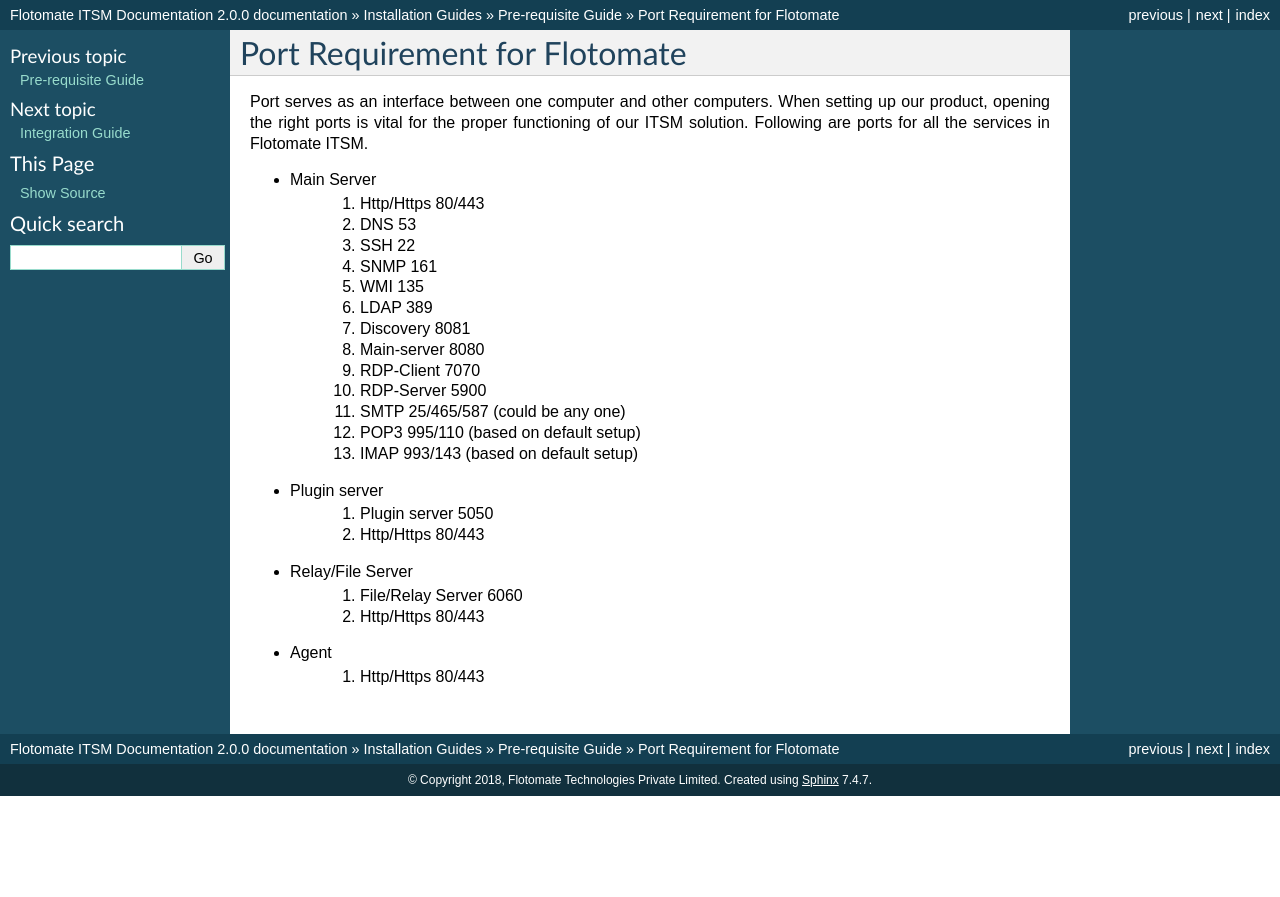
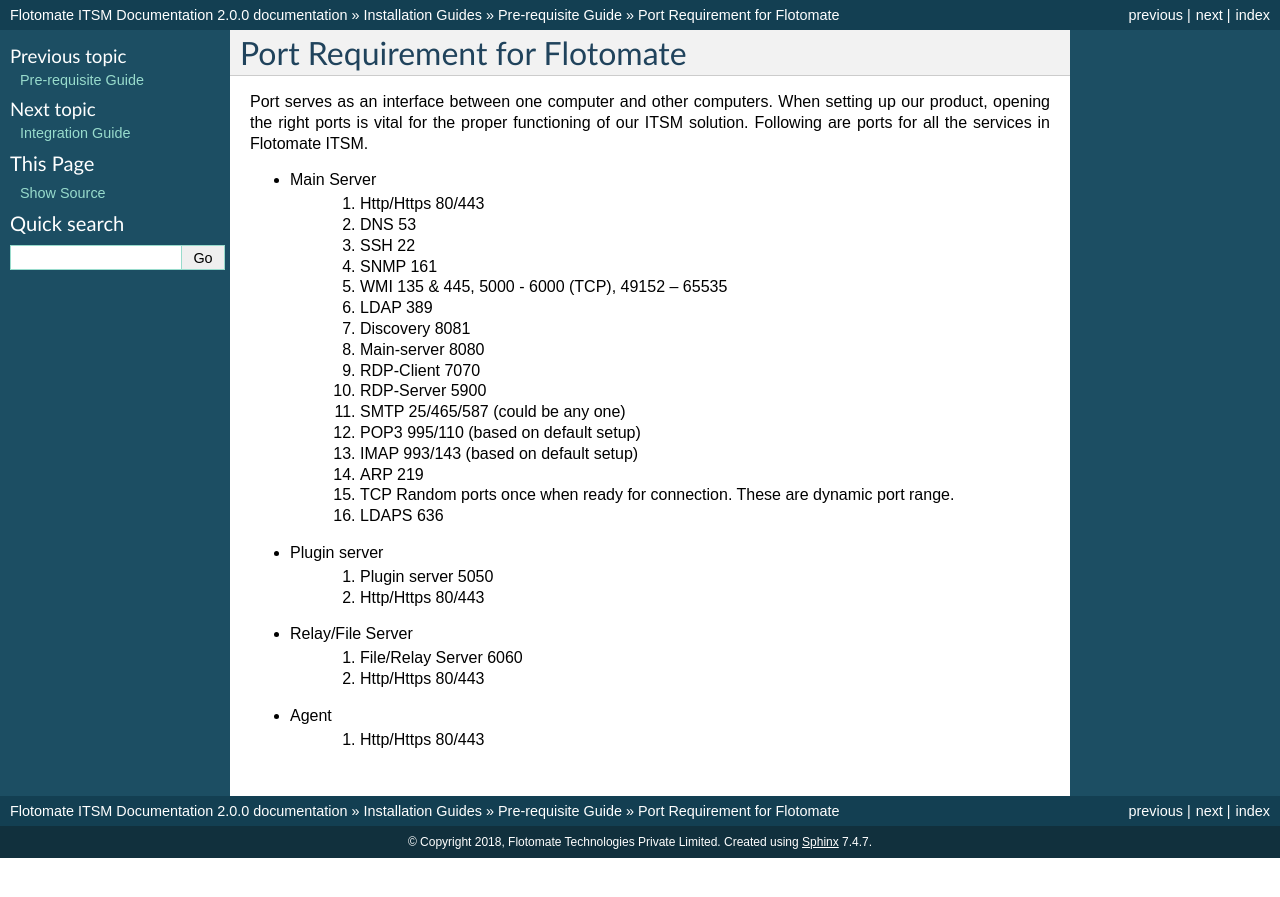
Before and after one commit to Flotomate/product_docs, a Sphinx documentation site: the page built from source/installation-guide/prerequisite-guide/port-requirement-for-flotomate.rst, in a window 1280 px wide. Shown: the top 897 px of the page. Built offline with Sphinx 7.4.7, drawn with Linux system fonts in a browser that asks for light colours; pages that are not in the unit, such as notebooks, are missing from menus.

Commit message:
Update port-requirement-for-flotomate.rst

```diff
--- a/source/installation-guide/prerequisite-guide/port-requirement-for-flotomate.rst
+++ b/source/installation-guide/prerequisite-guide/port-requirement-for-flotomate.rst
@@ -10,7 +10,7 @@
     2. DNS            53
     3. SSH            22
     4. SNMP           161
-    5. WMI            135
+    5. WMI            135 & 445, 5000 - 6000 (TCP), 49152 – 65535
     6. LDAP           389
     7. Discovery      8081
     8. Main-server    8080
@@ -19,6 +19,9 @@
     11. SMTP          25/465/587 (could be any one)
     12. POP3          995/110 (based on default setup)
     13. IMAP          993/143 (based on default setup)
+    14. ARP           219
+    15. TCP           Random ports once when ready for connection. These are dynamic port range.
+    16. LDAPS         636
 - Plugin server
     1. Plugin server  5050
     2. Http/Https     80/443
```
